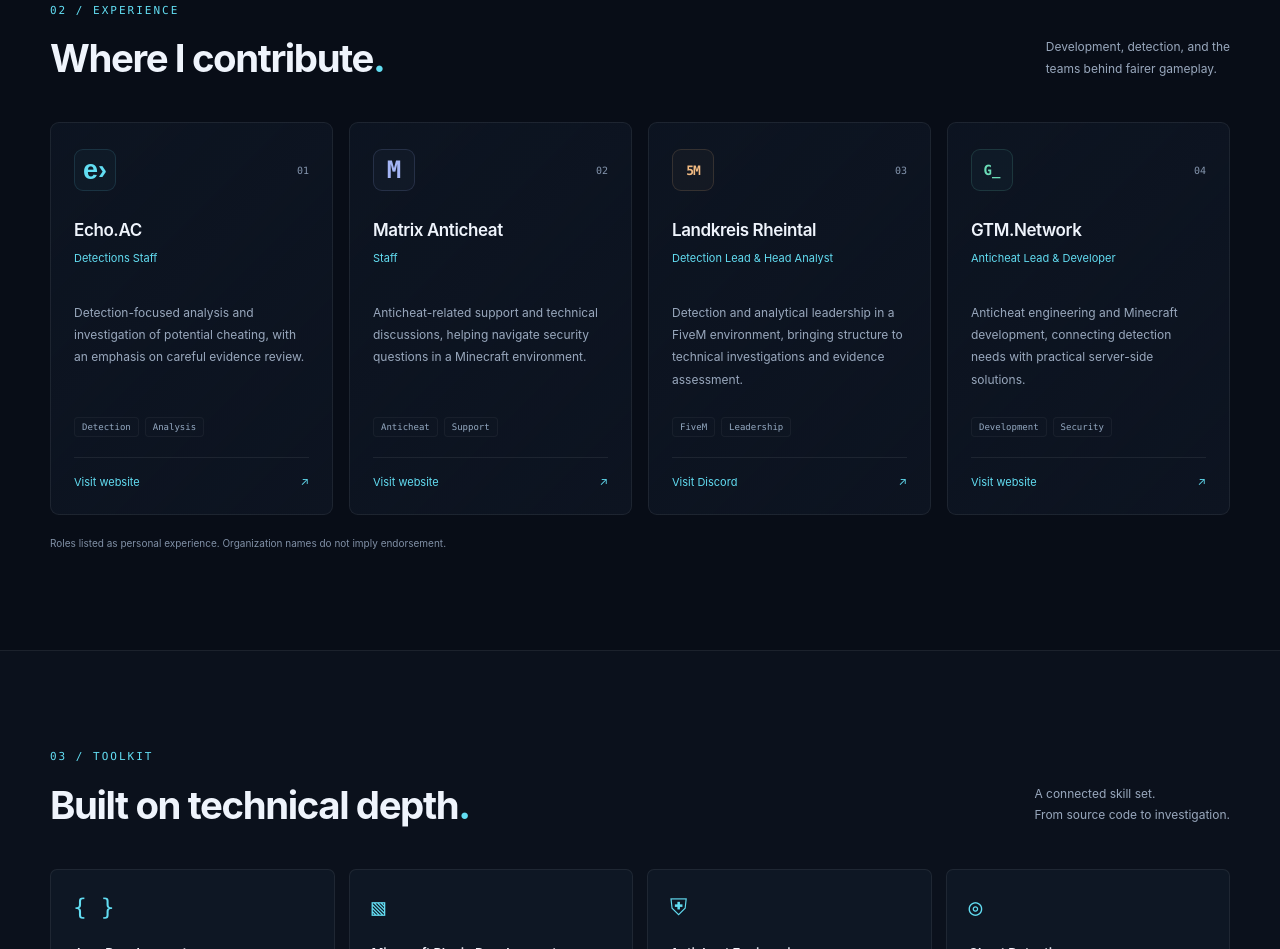
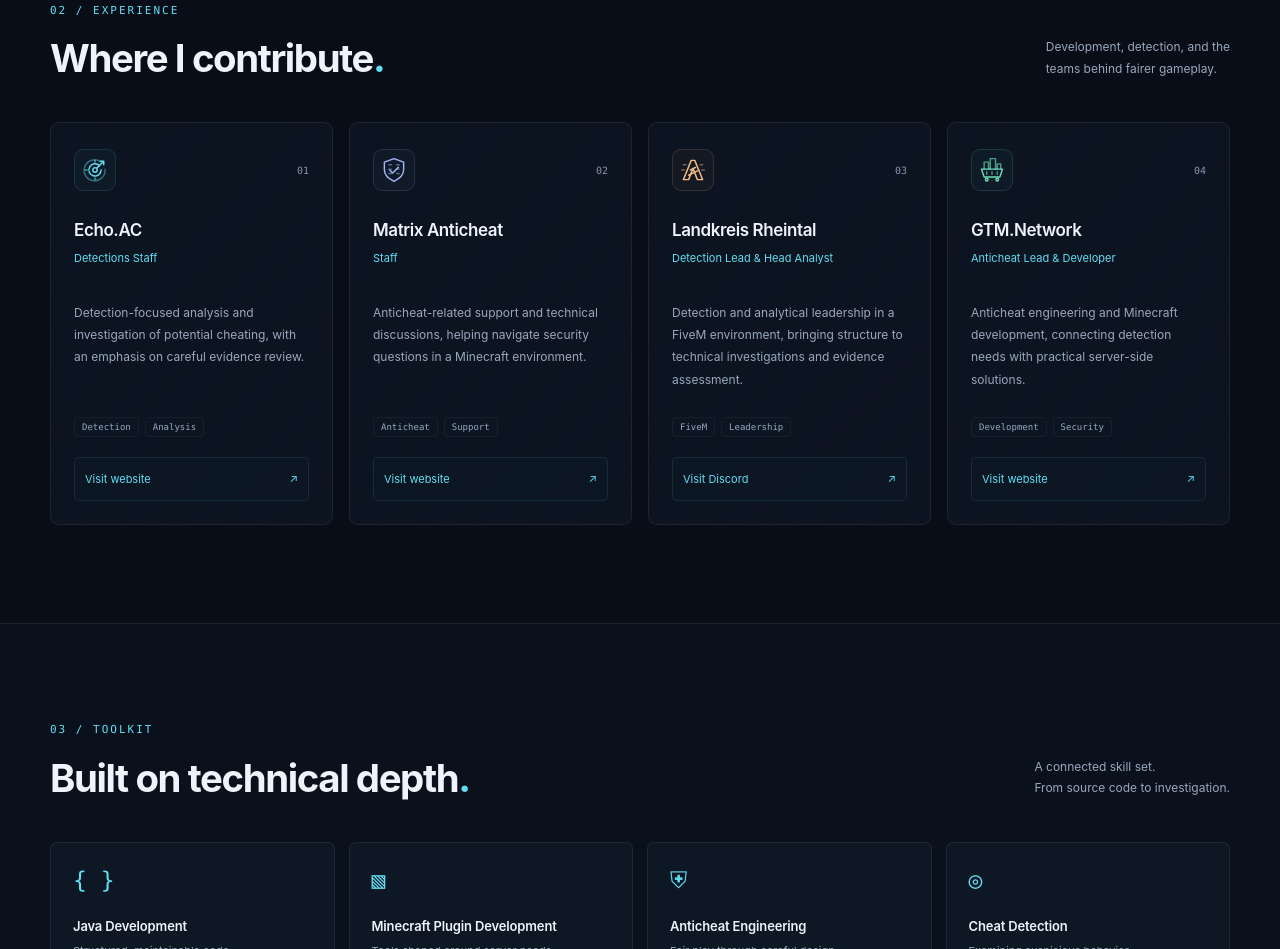
Before and after one commit to DarkSlayer995/DarkSlayer995.github.io, a plain HTML site: page index.html in a window 1280 px wide. Shown: the part 1441-2390 px from the top of the page. Drawn offline with Linux system fonts and the light colour scheme.

Commit message:
Polish experience icons and remove disclaimer

```diff
--- a/index.html
+++ b/index.html
@@ -52,11 +52,11 @@
     <section class="section" id="experience" aria-labelledby="experience-title"><div class="container">
       <div class="section-heading"><div><p class="eyebrow">02 / EXPERIENCE</p><h2 id="experience-title">Where I contribute<span>.</span></h2></div><p>Development, detection, and the<br> teams behind fairer gameplay.</p></div>
       <div class="experience-grid">
-        <article class="experience-card"><div class="card-top"><span class="org-icon echo" aria-hidden="true">e›</span><span class="card-index">01</span></div><h3>Echo.AC</h3><p class="role">Detections Staff</p><p>Detection-focused analysis and investigation of potential cheating, with an emphasis on careful evidence review.</p><div class="card-tags"><span>Detection</span><span>Analysis</span></div><a class="organization-link" href="https://echo.ac/" target="_blank" rel="noopener noreferrer"><span>Visit website</span><span aria-hidden="true">↗</span><span class="sr-only"> for Echo.AC (opens in a new tab)</span></a></article>
-        <article class="experience-card"><div class="card-top"><span class="org-icon matrix" aria-hidden="true">M</span><span class="card-index">02</span></div><h3>Matrix Anticheat</h3><p class="role">Staff</p><p>Anticheat-related support and technical discussions, helping navigate security questions in a Minecraft environment.</p><div class="card-tags"><span>Anticheat</span><span>Support</span></div><a class="organization-link" href="https://matrix.rip/" target="_blank" rel="noopener noreferrer"><span>Visit website</span><span aria-hidden="true">↗</span><span class="sr-only"> for Matrix Anticheat (opens in a new tab)</span></a></article>
-        <article class="experience-card"><div class="card-top"><span class="org-icon fivem" aria-hidden="true">5M</span><span class="card-index">03</span></div><h3>Landkreis Rheintal</h3><p class="role">Detection Lead & Head Analyst</p><p>Detection and analytical leadership in a FiveM environment, bringing structure to technical investigations and evidence assessment.</p><div class="card-tags"><span>FiveM</span><span>Leadership</span></div><a class="organization-link" href="https://discord.gg/lrt" target="_blank" rel="noopener noreferrer"><span>Visit Discord</span><span aria-hidden="true">↗</span><span class="sr-only"> for Landkreis Rheintal (opens in a new tab)</span></a></article>
-        <article class="experience-card"><div class="card-top"><span class="org-icon gtm" aria-hidden="true">G_</span><span class="card-index">04</span></div><h3>GTM.Network</h3><p class="role">Anticheat Lead & Developer</p><p>Anticheat engineering and Minecraft development, connecting detection needs with practical server-side solutions.</p><div class="card-tags"><span>Development</span><span>Security</span></div><a class="organization-link" href="https://grandtheftmc.net/" target="_blank" rel="noopener noreferrer"><span>Visit website</span><span aria-hidden="true">↗</span><span class="sr-only"> for GTM.Network (opens in a new tab)</span></a></article>
-      </div><p class="section-note">Roles listed as personal experience. Organization names do not imply endorsement.</p>
+        <article class="experience-card"><div class="card-top"><span class="org-icon echo" aria-hidden="true"><img src="assets/icons/echo.svg" alt="" width="28" height="28" loading="lazy" decoding="async"></span><span class="card-index">01</span></div><h3>Echo.AC</h3><p class="role">Detections Staff</p><p>Detection-focused analysis and investigation of potential cheating, with an emphasis on careful evidence review.</p><div class="card-tags"><span>Detection</span><span>Analysis</span></div><a class="organization-link" href="https://echo.ac/" target="_blank" rel="noopener noreferrer"><span>Visit website</span><span aria-hidden="true">↗</span><span class="sr-only"> for Echo.AC (opens in a new tab)</span></a></article>
+        <article class="experience-card"><div class="card-top"><span class="org-icon matrix" aria-hidden="true"><img src="assets/icons/matrix.svg" alt="" width="28" height="28" loading="lazy" decoding="async"></span><span class="card-index">02</span></div><h3>Matrix Anticheat</h3><p class="role">Staff</p><p>Anticheat-related support and technical discussions, helping navigate security questions in a Minecraft environment.</p><div class="card-tags"><span>Anticheat</span><span>Support</span></div><a class="organization-link" href="https://matrix.rip/" target="_blank" rel="noopener noreferrer"><span>Visit website</span><span aria-hidden="true">↗</span><span class="sr-only"> for Matrix Anticheat (opens in a new tab)</span></a></article>
+        <article class="experience-card"><div class="card-top"><span class="org-icon fivem" aria-hidden="true"><img src="assets/icons/fivem.svg" alt="" width="28" height="28" loading="lazy" decoding="async"></span><span class="card-index">03</span></div><h3>Landkreis Rheintal</h3><p class="role">Detection Lead & Head Analyst</p><p>Detection and analytical leadership in a FiveM environment, bringing structure to technical investigations and evidence assessment.</p><div class="card-tags"><span>FiveM</span><span>Leadership</span></div><a class="organization-link" href="https://discord.gg/lrt" target="_blank" rel="noopener noreferrer"><span>Visit Discord</span><span aria-hidden="true">↗</span><span class="sr-only"> for Landkreis Rheintal (opens in a new tab)</span></a></article>
+        <article class="experience-card"><div class="card-top"><span class="org-icon gtm" aria-hidden="true"><img src="assets/icons/gtm.svg" alt="" width="28" height="28" loading="lazy" decoding="async"></span><span class="card-index">04</span></div><h3>GTM.Network</h3><p class="role">Anticheat Lead & Developer</p><p>Anticheat engineering and Minecraft development, connecting detection needs with practical server-side solutions.</p><div class="card-tags"><span>Development</span><span>Security</span></div><a class="organization-link" href="https://grandtheftmc.net/" target="_blank" rel="noopener noreferrer"><span>Visit website</span><span aria-hidden="true">↗</span><span class="sr-only"> for GTM.Network (opens in a new tab)</span></a></article>
+      </div>
     </div></section>
     <section class="section skills-section" id="skills" aria-labelledby="skills-title"><div class="container">
       <div class="section-heading"><div><p class="eyebrow">03 / TOOLKIT</p><h2 id="skills-title">Built on technical depth<span>.</span></h2></div><p>A connected skill set.<br>From source code to investigation.</p></div>
--- a/styles.css
+++ b/styles.css
@@ -110,19 +110,20 @@
 .experience-card:hover { border-color: #62ddf23b; transform: translateY(-4px); }
 .card-top { display: flex; align-items: center; justify-content: space-between; margin-bottom: 28px; }
 .org-icon { display: grid; place-items: center; width: 42px; height: 42px; border: 1px solid #62ddf221; background: #62ddf208; color: var(--cyan); border-radius: 9px; font: 600 14px var(--mono); }
-.org-icon.echo { font: bold 27px Arial; }
-.org-icon.matrix { color: #a4b5f5; border-color: #a4b5f526; background: #a4b5f508; font-size: 24px; }
+.org-icon img { display: block; width: 28px; height: 28px; }
+.org-icon.matrix { color: #a4b5f5; border-color: #a4b5f526; background: #a4b5f508; }
 .org-icon.gtm { color: #6bddb8; border-color: #6bddb826; }
-.org-icon.fivem { color: #f2bb83; border-color: #f2bb8326; background: #f2bb8308; font-size: 13px; letter-spacing: -1px; }
+.org-icon.fivem { color: #f2bb83; border-color: #f2bb8326; background: #f2bb8308; }
 .card-index { font: 10px var(--mono); color: #8495ad; }
 .experience-card h3 { font-size: 17px; }
 .role { color: var(--cyan); font-size: 11px; margin: 6px 0 16px; min-height: 37px; }
 .experience-card > p:not(.role) { font-size: 12px; color: var(--muted); line-height: 1.85; margin: 0 0 26px; }
 .card-tags { display: flex; flex-wrap: wrap; gap: 6px; margin-top: auto; }
-.organization-link { display: flex; align-items: center; justify-content: space-between; gap: 12px; margin-top: 20px; padding-top: 15px; border-top: 1px solid var(--line); font-size: 11px; color: var(--cyan); transition: color .2s; }
-.organization-link:hover { color: #b8f4ff; }
+.organization-link { display: flex; align-items: center; justify-content: space-between; gap: 12px; margin-top: 20px; padding: 12px 10px; border: 1px solid #62ddf21a; border-radius: 5px; background: #62ddf204; font-size: 11px; color: var(--cyan); transition: color .2s, background .2s, border-color .2s; }
+.organization-link > span[aria-hidden] { transition: transform .2s; }
+.organization-link:hover, .organization-link:focus-visible { color: #b8f4ff; background: #62ddf20c; border-color: #62ddf23b; }
+.organization-link:hover > span[aria-hidden], .organization-link:focus-visible > span[aria-hidden] { transform: translate(2px, -2px); }
 .card-tags span, .project-footer > span:not(.project-status) { font: 9px var(--mono); color: #94a9c1; padding: 4px 7px; border: 1px solid #ffffff0b; border-radius: 4px; background: #ffffff02; }
-.section-note { font-size: 10px; color: #8090a6; margin: 20px 0 0; }
 .skills-section { background: #0b111c; }
 .skills-grid { display: grid; grid-template-columns: repeat(4, 1fr); gap: 14px; }
 .skill-card { padding: 24px 22px; border: 1px solid var(--line); border-radius: 7px; background: #0e1724; transition: border-color .25s, background .25s; }
```
Also changed, not shown: assets/icons/echo.svg (added), assets/icons/fivem.svg (added), assets/icons/gtm.svg (added), assets/icons/matrix.svg (added).
